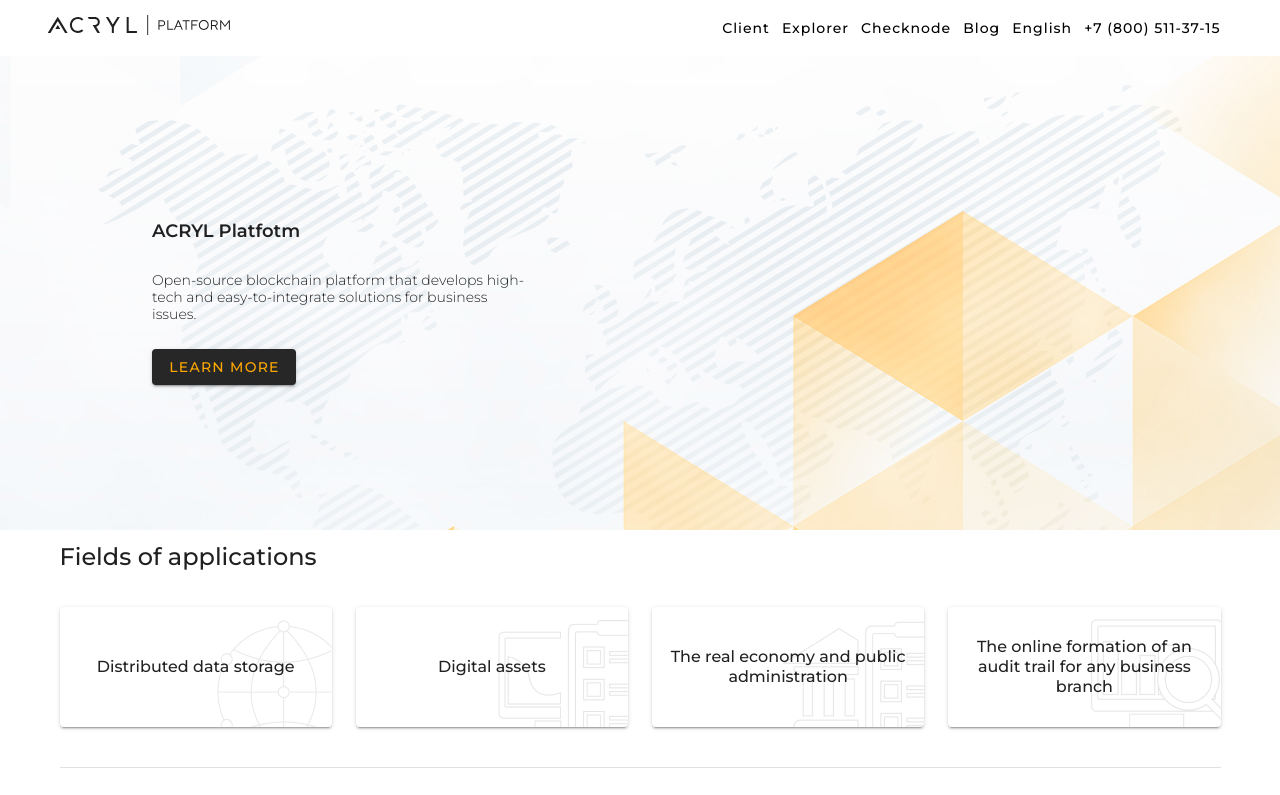
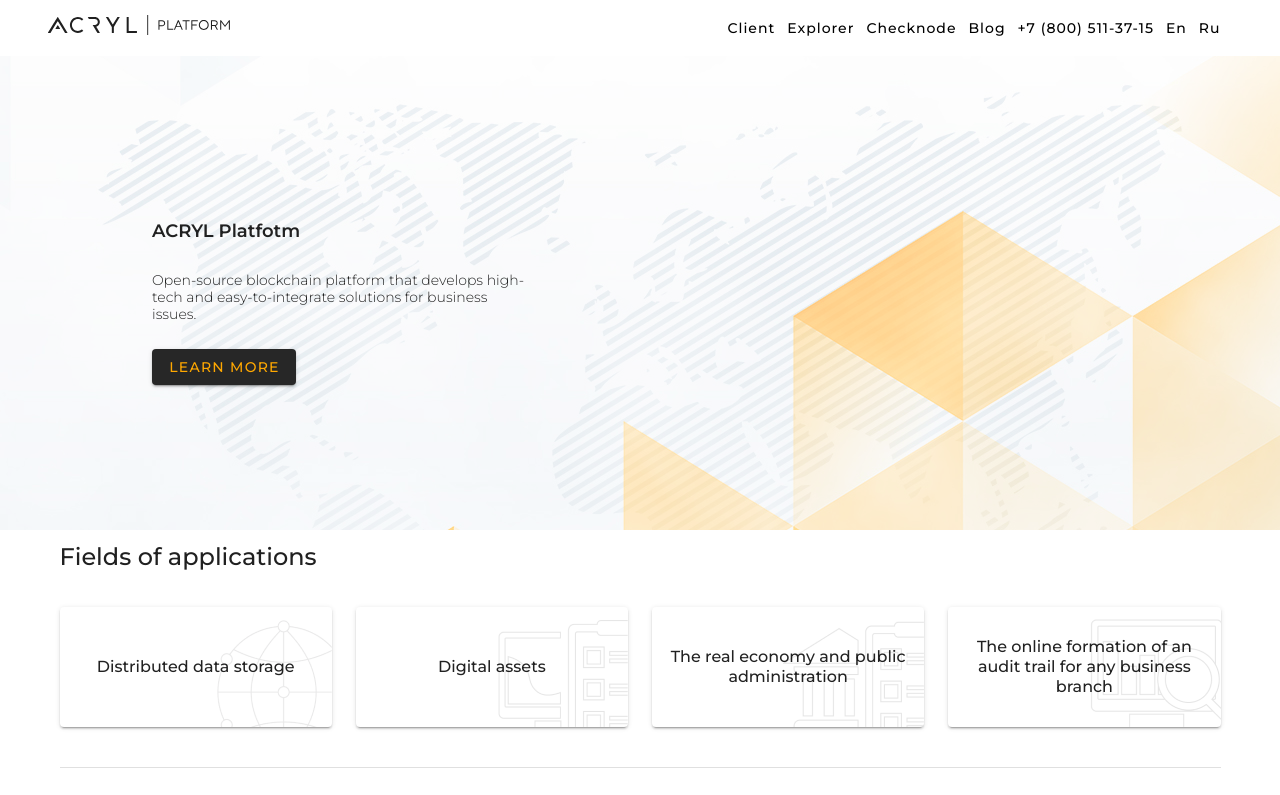
Before and after one commit to acrylplatform/acrylplatform-site, a Vue app: page / in a window 1280 px wide. Shown: the top 795 px of the page. Built offline with nearby package versions, Linux system fonts and the light colour scheme.

Commit message:
Fixed localization script

```diff
--- a/src/App.vue
+++ b/src/App.vue
@@ -74,6 +74,22 @@
                 </v-list-item-title>
               </v-list-item-content>
             </v-list-item>
+            <v-list-item>
+              <v-list-item-content>
+                <v-list-item-title class="title d-flex">
+                  <div class="d-flex align-center pr-3">
+                    <a class="elHover" @click="switchLang('en')">
+                      En
+                    </a>
+                  </div>
+                  <div class="d-flex align-center pr-3">
+                    <a class="elHover" @click="switchLang('ru')">
+                      Ru
+                    </a>
+                  </div>
+                </v-list-item-title>
+              </v-list-item-content>
+            </v-list-item>
           </div>
         </div>
       </div>
@@ -82,6 +98,7 @@
     <app-header
       :menu-items="menuItems"
       @changeDrawer="changeDrawerReverse"
+      @switchLang="switchLang"
     />
 
     <!-- PAGES BLOCKS  -->
@@ -97,13 +114,9 @@
 <script>
 import AppHeader from "@/components/AppHeader/AppHeader";
 import FooterBlock from "@/components/FooterBlock/FooterBlock";
-import locale from "../src/components/constants/locale";
+
 export default {
   name: "App",
-  i18n: {
-    messages: {},
-    sharedMessages: locale
-  },
   components: {
     AppHeader,
     FooterBlock
@@ -140,13 +153,6 @@
           target: "_blank",
           click: "Sublit_Blog1"
         },
-        {
-          id: 5,
-          text: "English",
-          link: "#",
-          target: "_self",
-          click: "$emit('switch-lang', 'en')"
-        }
         // {id: 5, text: "Контакты", link: "#contacts", target: "_self", click: "Click_contact"}
       ],
       drawer: false,
@@ -169,8 +175,7 @@
       this.drawer = !this.drawer;
     },
     switchLang: function(lang) {
-      console.log('asdsad')
-      this.$emit('switch-lang', lang)
+      this.$i18n.locale = lang
     }
   }
 };
--- a/src/components/AppHeader/AppHeader.vue
+++ b/src/components/AppHeader/AppHeader.vue
@@ -47,6 +47,16 @@
                 class="disPrimary elHover"
                 @click="Submit_tel1()"
               >+7 (800) 511-37-15</a>
+            </div>
+            <div class="d-flex align-center pr-3">
+              <a class="elHover" @click="$emit('switchLang', 'en')">
+                En
+              </a>
+            </div>
+            <div class="d-flex align-center pr-3">
+              <a class="elHover" @click="$emit('switchLang', 'ru')">
+                Ru
+              </a>
             </div>
           </v-toolbar-items>
         </div>
--- a/src/main.js
+++ b/src/main.js
@@ -7,7 +7,7 @@
 import PrivacyPage from "@/pages/PrivacyPage";
 import CookiesPage from "@/pages/CookiesPage";
 import VueI18n from 'vue-i18n'
-
+import locale from "../src/components/constants/locale";
 
 Vue.use(VueRouter);
 Vue.use(VueI18n);
@@ -15,7 +15,7 @@
 Vue.config.productionTip = false;
 
 const routes = [
-  { path: "/", component: MainPage, props: {switchLang: (lang)=> this.$i18n.locale = lang}},
+  { path: "/", component: MainPage},
   { path: "/privacy", component: PrivacyPage },
   { path: "/cookie", component: CookiesPage }
 ];
@@ -29,37 +29,14 @@
     vuetify,
     router,
     i18n: {
+      messages: {},
+      sharedMessages: locale,
       locale: 'en'
     },
-  components: { App },
     created: function () {
       if (navigator.language.includes('ru')) {
           this.$i18n.locale = 'ru'
       }
     },
-  methods: {
-    switchLang: function(lang) {
-        this.$i18n.locale = lang
-    }
-  },
     render: h => h(App)
 }).$mount("#app");
-
-// new Vue({
-//   el: '#app',
-//   template: '<App v-on:switch-lang="switchLang"/>',
-//   i18n: {
-//       locale: 'en'
-//   },
-//   components: { App },
-//   created: function () {
-//       if (navigator.language.includes('ru')) {
-//           this.$i18n.locale = 'ru'
-//       }
-//   },
-//   methods: {
-//       switchLang: function(lang) {
-//           this.$i18n.locale = lang
-//       }
-//   }
-// })
```
Also changed, not shown: 2 other files (tests, documents, lock files or other folders). Lines whose indentation alone changed are shown as unchanged.
